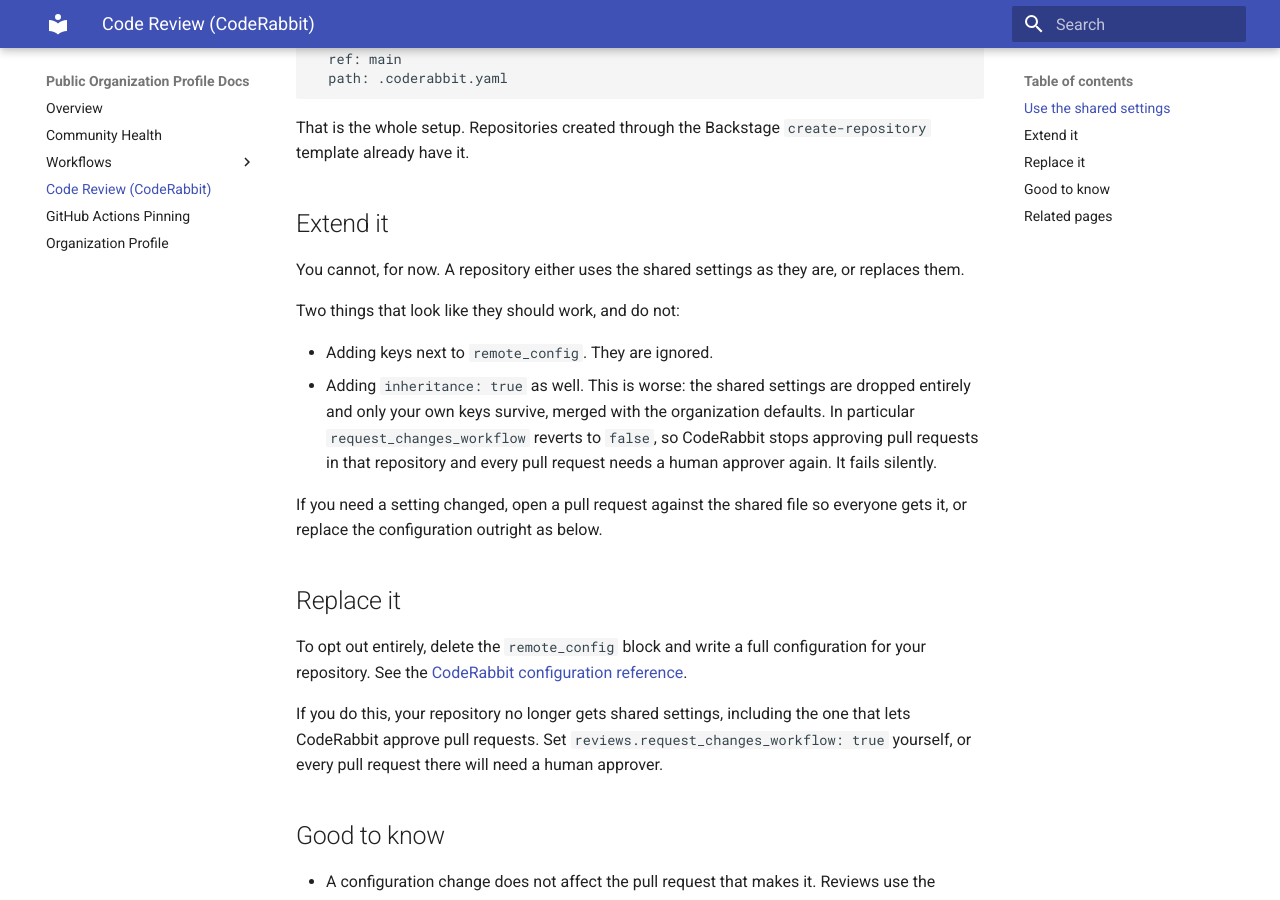
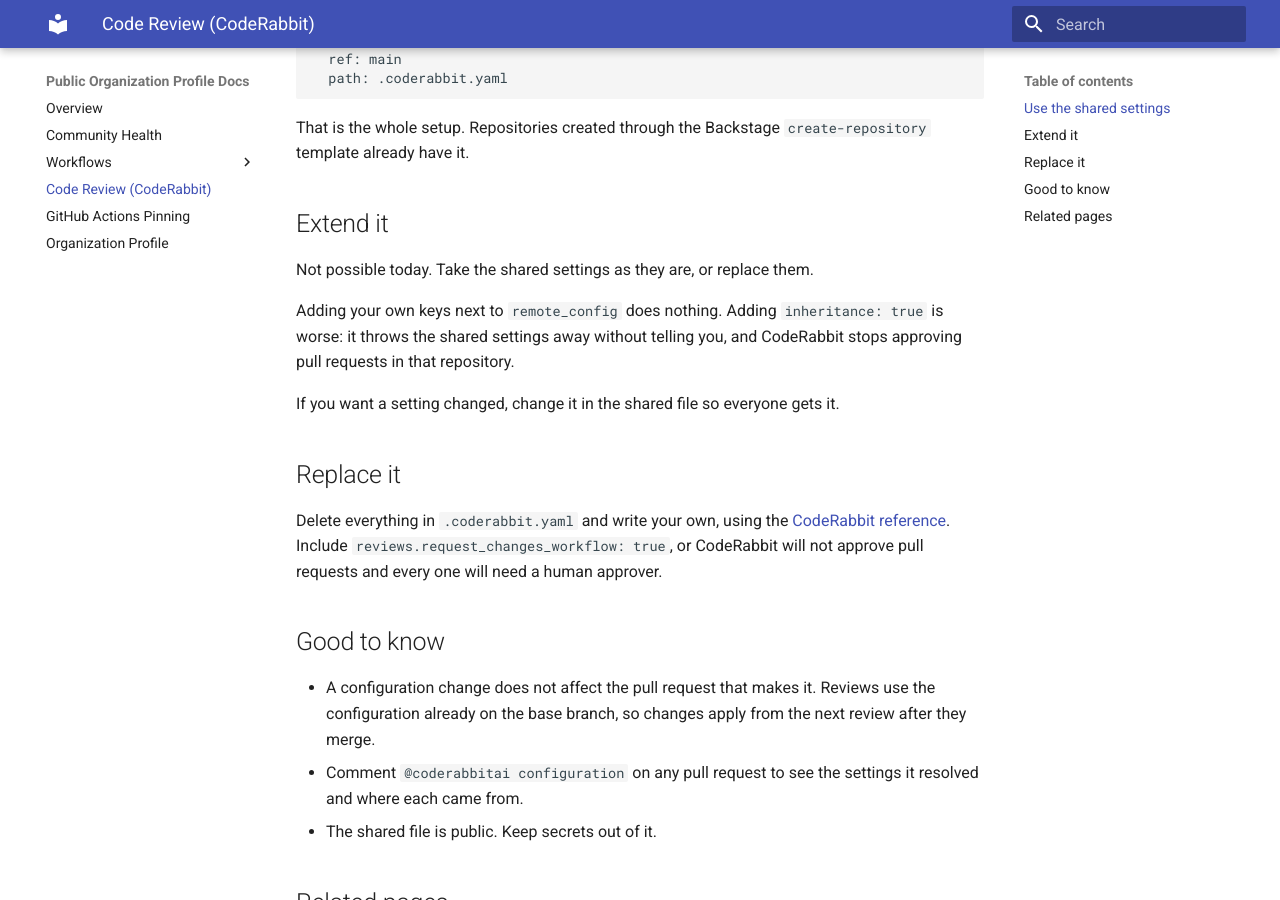
Before and after one commit to geolonia/.github, an MkDocs documentation site: the page built from docs/coderabbit.md, in a window 1280 px wide and 900 px high, scrolled down 362 px. Built offline with MkDocs 1.6.1 and Material for MkDocs 9.7.7, drawn with Linux system fonts in a browser that asks for light colours.

Commit message:
docs(coderabbit): shorten the inheritance explanation

```diff
--- a/docs/coderabbit.md
+++ b/docs/coderabbit.md
@@ -20,30 +20,20 @@ That is the whole setup. Repositories created through the Backstage
 
 ## Extend it
 
-You cannot, for now. A repository either uses the shared settings as they are, or
-replaces them.
+Not possible today. Take the shared settings as they are, or replace them.
 
-Two things that look like they should work, and do not:
+Adding your own keys next to `remote_config` does nothing. Adding
+`inheritance: true` is worse: it throws the shared settings away without telling
+you, and CodeRabbit stops approving pull requests in that repository.
 
-- Adding keys next to `remote_config`. They are ignored.
-- Adding `inheritance: true` as well. This is worse: the shared settings are
-  dropped entirely and only your own keys survive, merged with the organization
-  defaults. In particular `request_changes_workflow` reverts to `false`, so
-  CodeRabbit stops approving pull requests in that repository and every pull
-  request needs a human approver again. It fails silently.
-
-If you need a setting changed, open a pull request against the shared file so
-everyone gets it, or replace the configuration outright as below.
+If you want a setting changed, change it in the shared file so everyone gets it.
 
 ## Replace it
 
-To opt out entirely, delete the `remote_config` block and write a full
-configuration for your repository. See the
-[CodeRabbit configuration reference](https://docs.coderabbit.ai/reference/yaml-template).
-
-If you do this, your repository no longer gets shared settings, including the one
-that lets CodeRabbit approve pull requests. Set `reviews.request_changes_workflow:
-true` yourself, or every pull request there will need a human approver.
+Delete everything in `.coderabbit.yaml` and write your own, using the
+[CodeRabbit reference](https://docs.coderabbit.ai/reference/yaml-template). Include
+`reviews.request_changes_workflow: true`, or CodeRabbit will not approve pull
+requests and every one will need a human approver.
 
 ## Good to know
 
```
